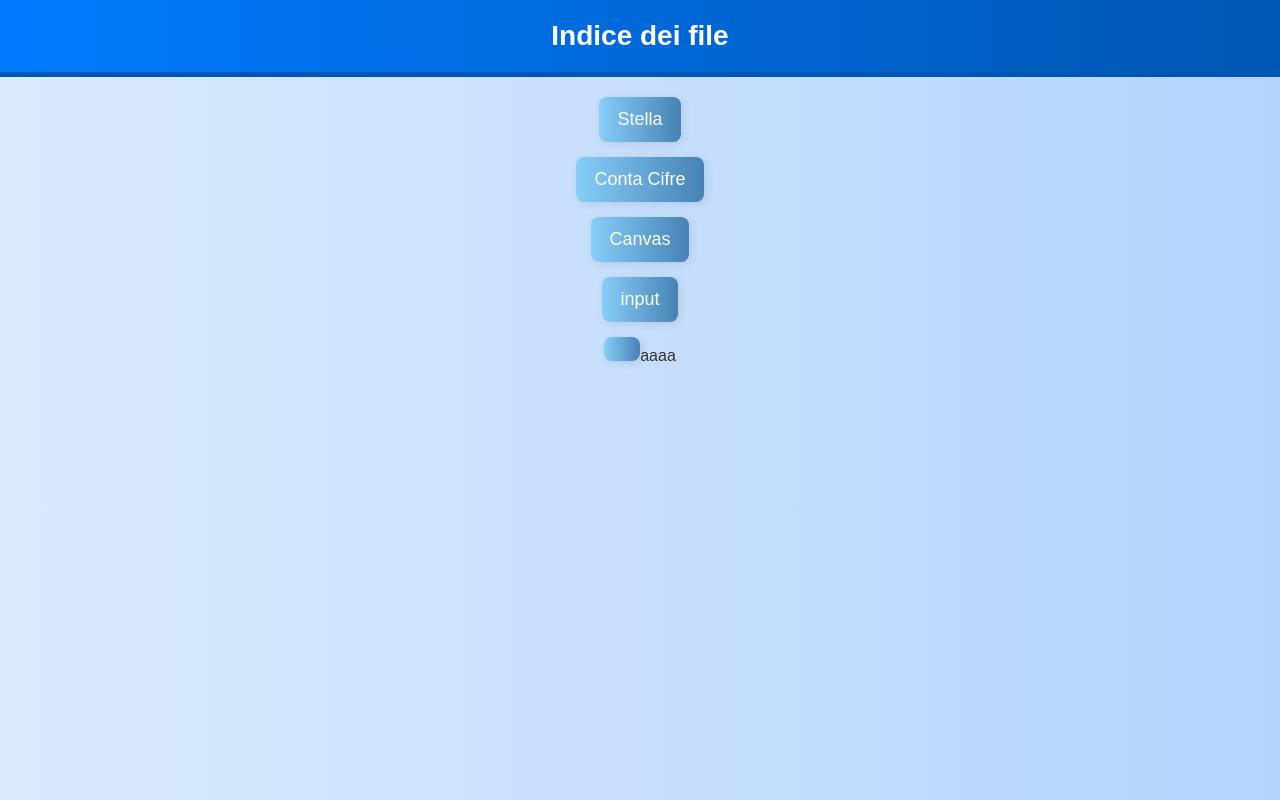
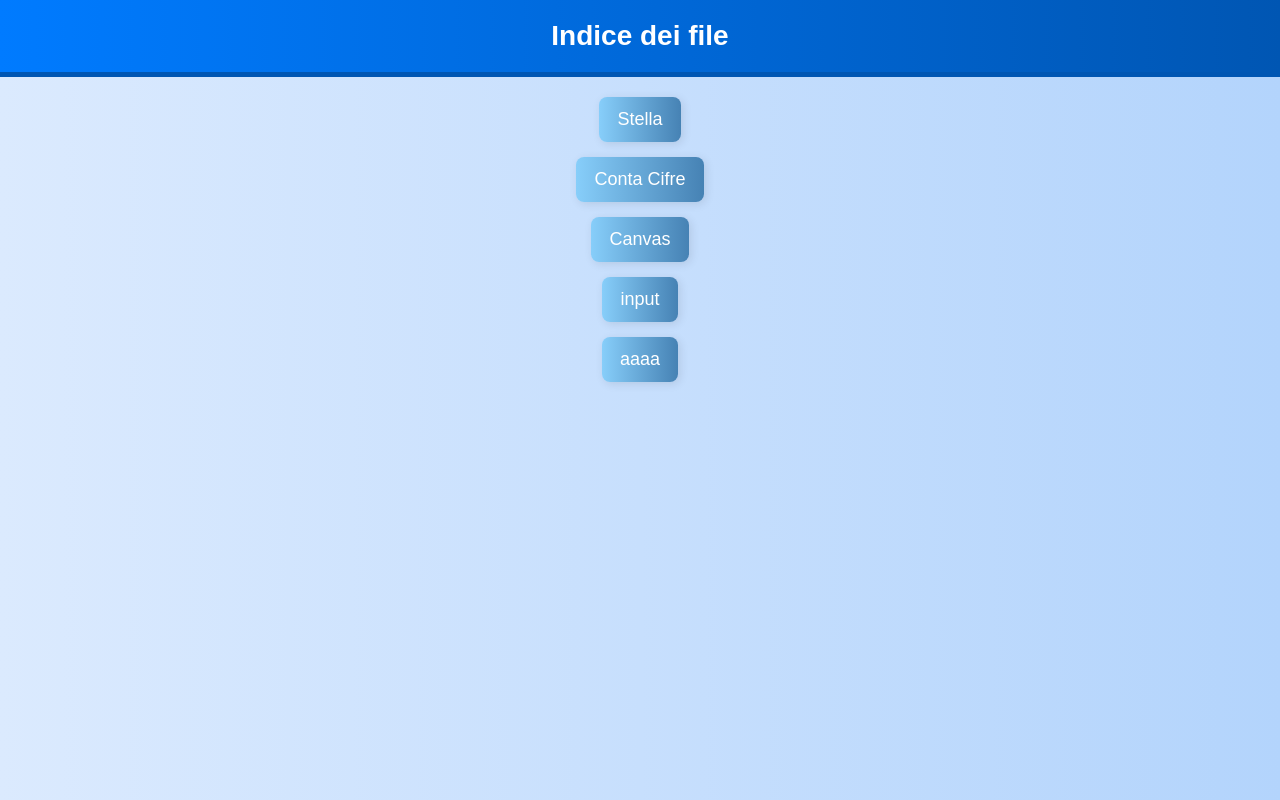
Before and after one commit to tommasoNibaldi/tommasonibaldi.github.io, a plain HTML site: page index.html in a window 1280 px wide. Drawn offline with Linux system fonts and the light colour scheme.

Commit message:
Update index.html

```diff
--- a/index.html
+++ b/index.html
@@ -13,7 +13,7 @@
         <li><a href="contacifre.html" target="_blank">Conta Cifre</a></li>
         <li><a href="canvas.html" target="_blank">Canvas</a></li>
         <li><a href="input.html" target="_blank">input</a></li>
-        <li><a href="paginahtml.html" target="_blank"></a>aaaa</li>
+        <li><a href="paginahtml.html" target="_blank">aaaa</a></li>
     </ul>
 </body>
 </html>
```
